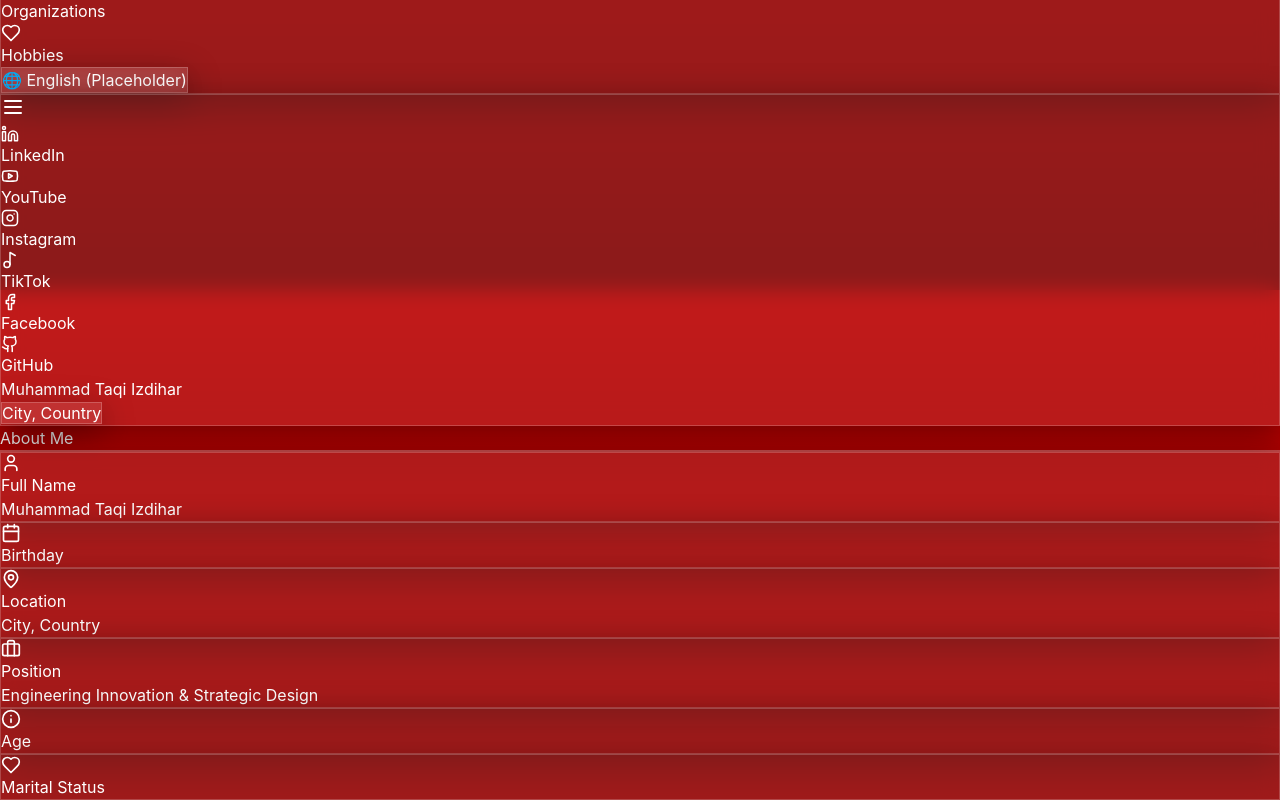
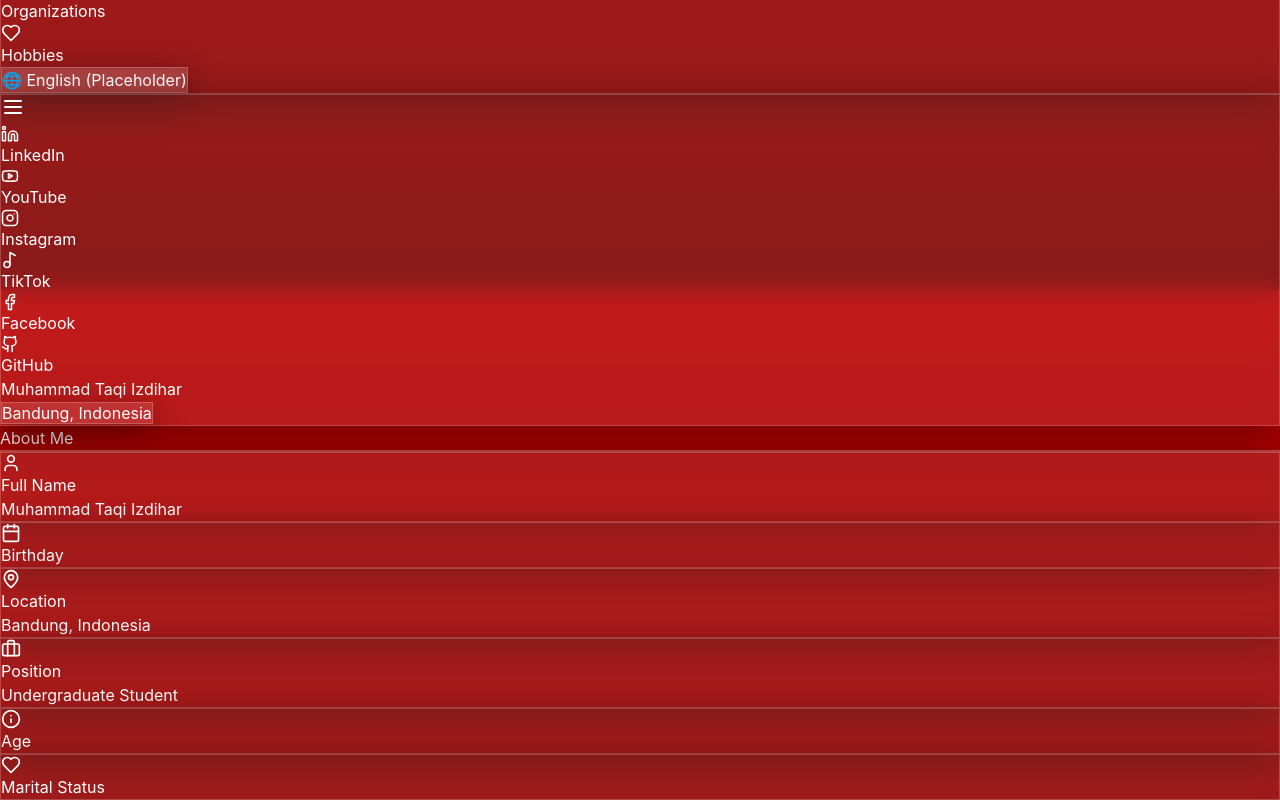
Before and after one commit to Taqizdihar/mti, a React (Vite) app: page / in a window 1280 px wide. Shown: the part 510-1310 px from the top of the page. Built offline with nearby package versions, Linux system fonts and the light colour scheme.

Commit message:
Update data

```diff
--- a/portfolioData.js
+++ b/portfolioData.js
@@ -2,23 +2,23 @@ export const portfolioData = {
   profile: {
     name: "Muhammad Taqi Izdihar",
     tagline: "Welcome to M. Taqi Izdihar's Official Landing Page",
-    position: "Engineering Innovation & Strategic Design",
-    location: "City, Country",
+    position: "Undergraduate Student",
+    location: "Bandung, Indonesia",
     profileImage: "/assets/about-me/profile.jpg",
     details: {
-      birth: "Your Date & Place",
-      age: "XX",
+      birth: "28 October 2005, West Java, Indonesia",
+      age: "20",
       maritalStatus: "Single",
-      motto: "Your professional motto here"
+      motto: "Be Patient & Be Grateful Always"
     }
   },
   socials: [
-    { platform: "LinkedIn", url: "#", icon: "Linkedin" },
-    { platform: "YouTube", url: "#", icon: "Youtube" },
-    { platform: "Instagram", url: "#", icon: "Instagram" },
-    { platform: "TikTok", url: "#", icon: "Music2" },
-    { platform: "Facebook", url: "#", icon: "Facebook" },
-    { platform: "GitHub", url: "#", icon: "Github" }
+    { platform: "LinkedIn", url: "https://www.linkedin.com/in/taqizdihar", icon: "Linkedin" },
+    { platform: "YouTube", url: "https://youtube.com/@taqizdihary?si=IRWcOQjrIpp197Yp", icon: "Youtube" },
+    { platform: "Instagram", url: "https://www.instagram.com/taqizdihar/?utm_source=ig_web_button_share_sheet", icon: "Instagram" },
+    { platform: "TikTok", url: "https://www.tiktok.com/@m.taqizdihar?is_from_webapp=1&sender_device=pc", icon: "Music2" },
+    { platform: "Facebook", url: "https://www.facebook.com/profile.php?id=61587185312942", icon: "Facebook" },
+    { platform: "GitHub", url: "https://github.com/Taqizdihar", icon: "Github" }
   ],
   aboutMe: {
     bio: "I am a results-driven professional specializing in the intersection of technical engineering and high-impact digital strategy...",
```
